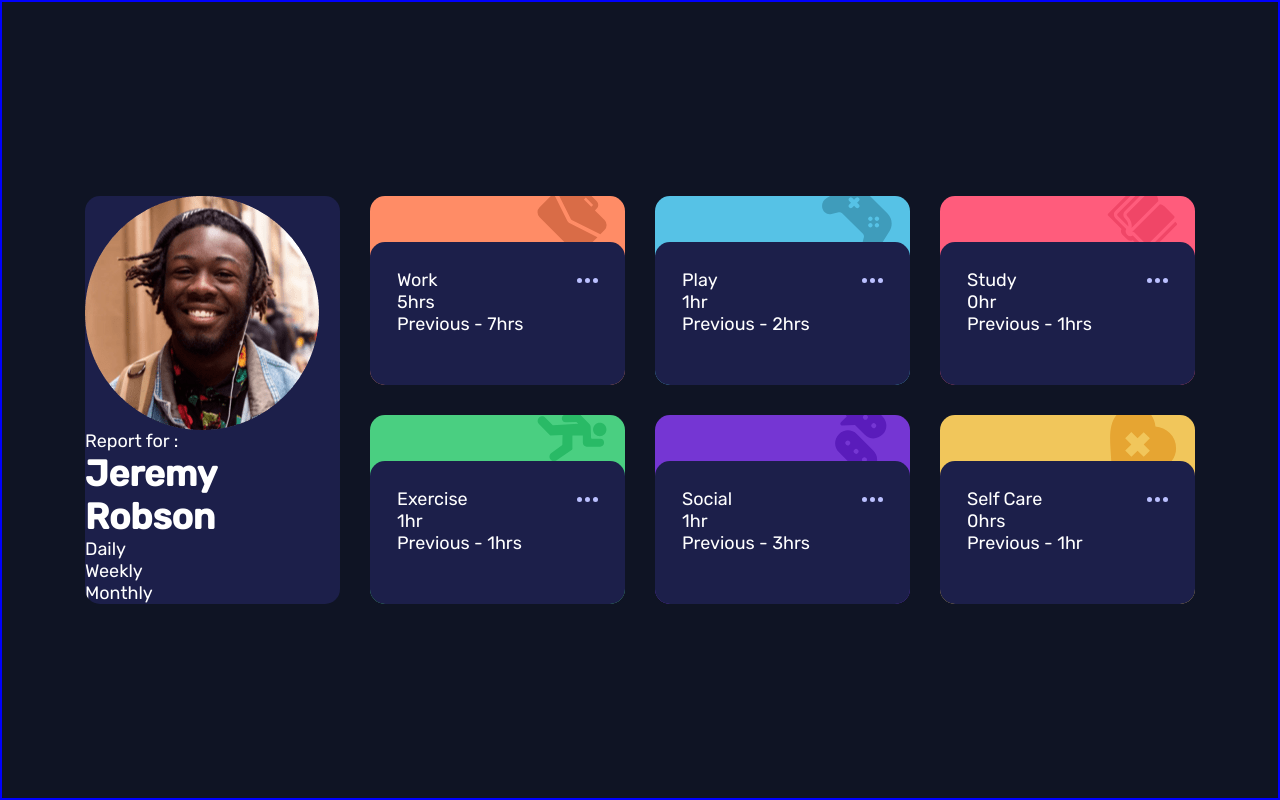
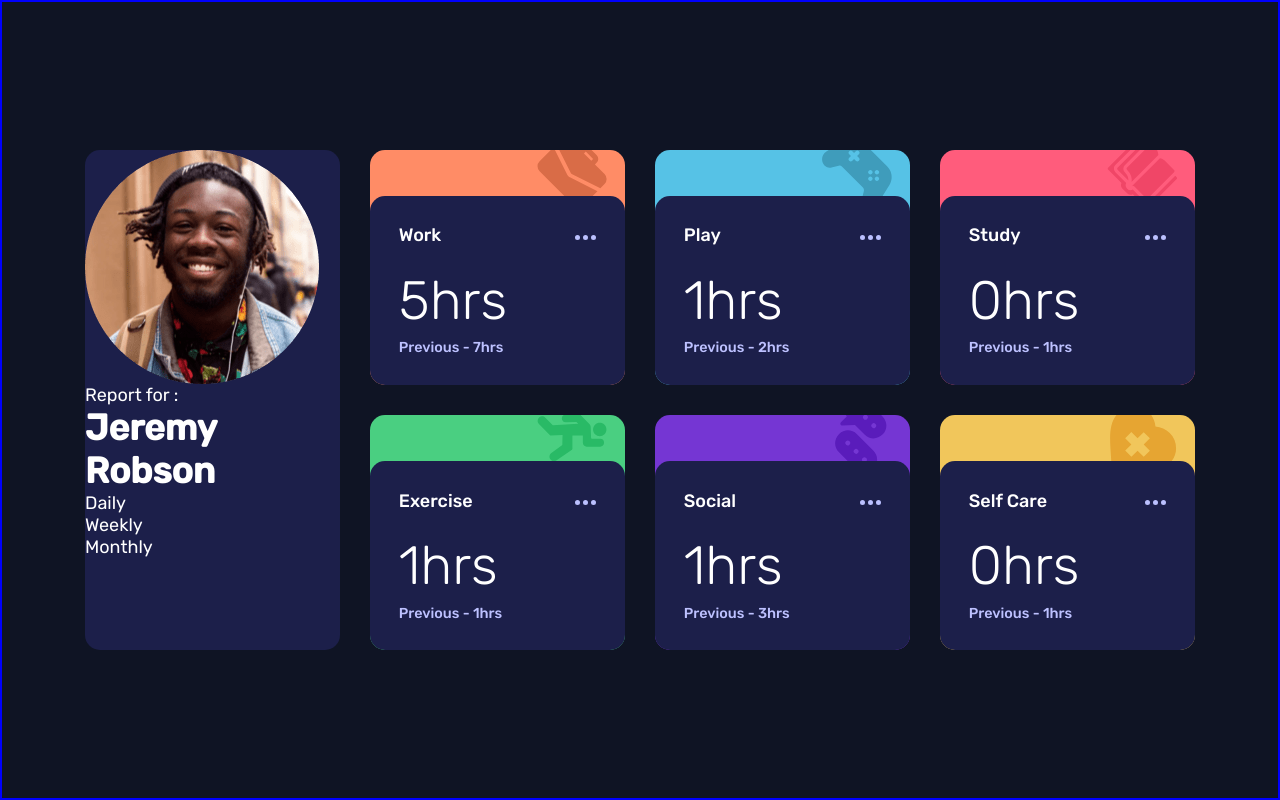
Before and after one commit to cholis04/Time-Tracking-Dashboard, a Gatsby site: page / in a window 1280 px wide. Built offline with nearby package versions, Linux system fonts and the light colour scheme; Gatsby itself is replaced by a stand-in of ours.

Commit message:
Add Options and Text Info

```diff
--- /dev/null
+++ b/src/Components/ButtonOptions/index.js
@@ -0,0 +1,29 @@
+import React from 'react';
+
+import styled from 'styled-components';
+
+const ButtonOptStyled = styled.button`
+  border: none;
+  background: none;
+  outline: none;
+  cursor: pointer;
+  &:hover > svg > path {
+    fill: white;
+  }
+`;
+
+function ButtonOptions() {
+  return (
+    <ButtonOptStyled title='More Options'>
+      <svg width='21' height='5' xmlns='http://www.w3.org/2000/svg'>
+        <path
+          d='M2.5 0a2.5 2.5 0 1 1 0 5 2.5 2.5 0 0 1 0-5Zm8 0a2.5 2.5 0 1 1 0 5 2.5 2.5 0 0 1 0-5Zm8 0a2.5 2.5 0 1 1 0 5 2.5 2.5 0 0 1 0-5Z'
+          fill='#BBC0FF'
+          fillRule='evenodd'
+        />
+      </svg>
+    </ButtonOptStyled>
+  );
+}
+
+export default ButtonOptions;
--- a/src/Components/Main/index.js
+++ b/src/Components/Main/index.js
@@ -7,10 +7,13 @@ import {
   Content,
   ContentTitle,
   HeadContent,
+  Info,
   Item,
   ItemHead,
+  TextInfo,
 } from './styledMain';
 import Thumbnail from '../Thumbnail';
+import ButtonOptions from '../ButtonOptions';
 
 function Main() {
   const staticQueryImageJeremy = useStaticQuery(graphql`
@@ -48,18 +51,12 @@ function Main() {
         <Content>
           <HeadContent>
             <ContentTitle>Work</ContentTitle>
-            <svg width='21' height='5' xmlns='http://www.w3.org/2000/svg'>
-              <path
-                d='M2.5 0a2.5 2.5 0 1 1 0 5 2.5 2.5 0 0 1 0-5Zm8 0a2.5 2.5 0 1 1 0 5 2.5 2.5 0 0 1 0-5Zm8 0a2.5 2.5 0 1 1 0 5 2.5 2.5 0 0 1 0-5Z'
-                fill='#BBC0FF'
-                fillRule='evenodd'
-              />
-            </svg>
+            <ButtonOptions />
           </HeadContent>
-          <div className='info'>
-            <p>5hrs</p>
-            <p>Previous - 7hrs</p>
-          </div>
+          <Info>
+            <TextInfo heading={true}>5hrs</TextInfo>
+            <TextInfo>Previous - 7hrs</TextInfo>
+          </Info>
         </Content>
       </Item>
       <Item backgroundColor='hsl(195, 74%, 62%)'>
@@ -67,18 +64,12 @@ function Main() {
         <Content>
           <HeadContent>
             <ContentTitle>Play</ContentTitle>
-            <svg width='21' height='5' xmlns='http://www.w3.org/2000/svg'>
-              <path
-                d='M2.5 0a2.5 2.5 0 1 1 0 5 2.5 2.5 0 0 1 0-5Zm8 0a2.5 2.5 0 1 1 0 5 2.5 2.5 0 0 1 0-5Zm8 0a2.5 2.5 0 1 1 0 5 2.5 2.5 0 0 1 0-5Z'
-                fill='#BBC0FF'
-                fillRule='evenodd'
-              />
-            </svg>
+            <ButtonOptions />
           </HeadContent>
-          <div className='info'>
-            <p>1hr</p>
-            <p>Previous - 2hrs</p>
-          </div>
+          <Info>
+            <TextInfo heading={true}>1hrs</TextInfo>
+            <TextInfo>Previous - 2hrs</TextInfo>
+          </Info>
         </Content>
       </Item>
       <Item backgroundColor='hsl(348, 100%, 68%)'>
@@ -86,18 +77,12 @@ function Main() {
         <Content>
           <HeadContent>
             <ContentTitle>Study</ContentTitle>
-            <svg width='21' height='5' xmlns='http://www.w3.org/2000/svg'>
-              <path
-                d='M2.5 0a2.5 2.5 0 1 1 0 5 2.5 2.5 0 0 1 0-5Zm8 0a2.5 2.5 0 1 1 0 5 2.5 2.5 0 0 1 0-5Zm8 0a2.5 2.5 0 1 1 0 5 2.5 2.5 0 0 1 0-5Z'
-                fill='#BBC0FF'
-                fillRule='evenodd'
-              />
-            </svg>
+            <ButtonOptions />
           </HeadContent>
-          <div className='info'>
-            <p>0hr</p>
-            <p>Previous - 1hrs</p>
-          </div>
+          <Info>
+            <TextInfo heading={true}>0hrs</TextInfo>
+            <TextInfo>Previous - 1hrs</TextInfo>
+          </Info>
         </Content>
       </Item>
       <Item backgroundColor='hsl(145, 58%, 55%)'>
@@ -105,18 +90,12 @@ function Main() {
         <Content>
           <HeadContent>
             <ContentTitle>Exercise</ContentTitle>
-            <svg width='21' height='5' xmlns='http://www.w3.org/2000/svg'>
-              <path
-                d='M2.5 0a2.5 2.5 0 1 1 0 5 2.5 2.5 0 0 1 0-5Zm8 0a2.5 2.5 0 1 1 0 5 2.5 2.5 0 0 1 0-5Zm8 0a2.5 2.5 0 1 1 0 5 2.5 2.5 0 0 1 0-5Z'
-                fill='#BBC0FF'
-                fillRule='evenodd'
-              />
-            </svg>
+            <ButtonOptions />
           </HeadContent>
-          <div className='info'>
-            <p>1hr</p>
-            <p>Previous - 1hrs</p>
-          </div>
+          <Info>
+            <TextInfo heading={true}>1hrs</TextInfo>
+            <TextInfo>Previous - 1hrs</TextInfo>
+          </Info>
         </Content>
       </Item>
       <Item backgroundColor='hsl(264, 64%, 52%)'>
@@ -124,18 +103,12 @@ function Main() {
         <Content>
           <HeadContent>
             <ContentTitle>Social</ContentTitle>
-            <svg width='21' height='5' xmlns='http://www.w3.org/2000/svg'>
-              <path
-                d='M2.5 0a2.5 2.5 0 1 1 0 5 2.5 2.5 0 0 1 0-5Zm8 0a2.5 2.5 0 1 1 0 5 2.5 2.5 0 0 1 0-5Zm8 0a2.5 2.5 0 1 1 0 5 2.5 2.5 0 0 1 0-5Z'
-                fill='#BBC0FF'
-                fillRule='evenodd'
-              />
-            </svg>
+            <ButtonOptions />
           </HeadContent>
-          <div className='info'>
-            <p>1hr</p>
-            <p>Previous - 3hrs</p>
-          </div>
+          <Info>
+            <TextInfo heading={true}>1hrs</TextInfo>
+            <TextInfo>Previous - 3hrs</TextInfo>
+          </Info>
         </Content>
       </Item>
       <Item backgroundColor='hsl(43, 84%, 65%)'>
@@ -143,18 +116,12 @@ function Main() {
         <Content>
           <HeadContent>
             <ContentTitle>Self Care</ContentTitle>
-            <svg width='21' height='5' xmlns='http://www.w3.org/2000/svg'>
-              <path
-                d='M2.5 0a2.5 2.5 0 1 1 0 5 2.5 2.5 0 0 1 0-5Zm8 0a2.5 2.5 0 1 1 0 5 2.5 2.5 0 0 1 0-5Zm8 0a2.5 2.5 0 1 1 0 5 2.5 2.5 0 0 1 0-5Z'
-                fill='#BBC0FF'
-                fillRule='evenodd'
-              />
-            </svg>
+            <ButtonOptions />
           </HeadContent>
-          <div className='info'>
-            <p>0hrs</p>
-            <p>Previous - 1hr</p>
-          </div>
+          <Info>
+            <TextInfo heading={true}>0hrs</TextInfo>
+            <TextInfo>Previous - 1hrs</TextInfo>
+          </Info>
         </Content>
       </Item>
     </Box>
--- a/src/Components/Main/styledMain.js
+++ b/src/Components/Main/styledMain.js
@@ -20,7 +20,7 @@ export const ItemHead = styled(Item)`
 `;
 
 export const Content = styled.div`
-  padding: 1.5em;
+  padding: 1.6em;
   height: 100%;
   border-top-left-radius: 15px;
   border-top-right-radius: 15px;
@@ -35,5 +35,18 @@ export const HeadContent = styled.div`
 
 export const ContentTitle = styled.h2`
   font-size: 1em;
-  font-weight: 400;
+  font-weight: 500;
 `;
+
+export const Info = styled.div`
+  margin-top: 1.4rem;
+  display: flex;
+  flex-direction: column;
+`;
+
+export const TextInfo = styled.p`
+  margin-bottom: ${(props) => (props.heading ? '0.4rem' : '0')};
+  font-size: ${(props) => (props.heading ? '3em' : '0.8em')};
+  font-weight: ${(props) => (props.heading ? '300' : '500')};
+  color: ${(props) => (props.heading ? 'white' : 'hsl(236, 100%, 87%)')};
+`;
```
